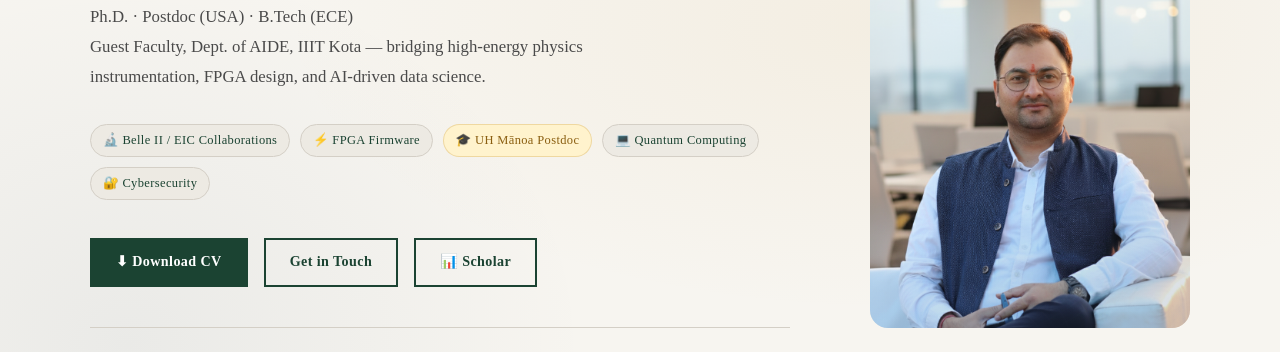
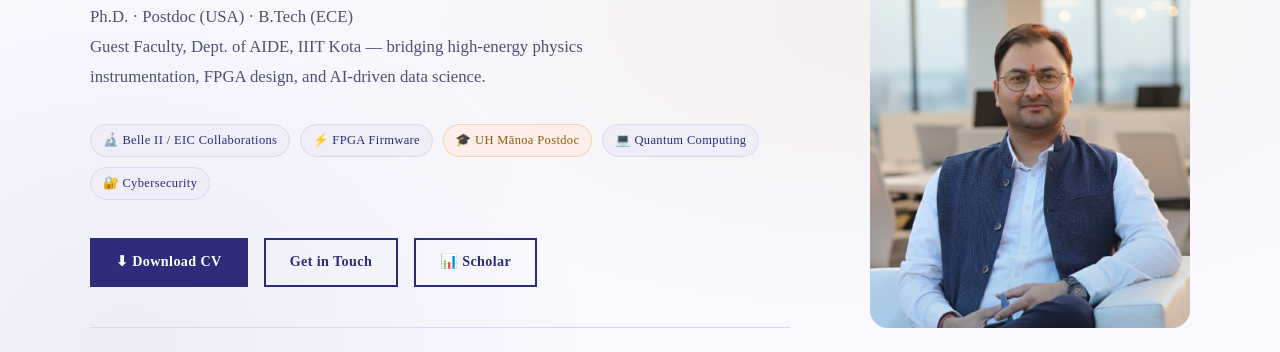
Before and after one commit to Shivang-UHM/shivang-uhm.github.io, a plain HTML site: page index.html in a window 1280 px wide. Shown: the part 295-647 px from the top of the page. Drawn offline with nearby package versions, Linux system fonts and the light colour scheme; no server answers; a web font is replaced by a local one.

Commit message:
Update index.html

```diff
--- a/index.html
+++ b/index.html
@@ -9,19 +9,18 @@
 <script src="https://cdnjs.cloudflare.com/ajax/libs/Chart.js/4.4.0/chart.umd.min.js"></script>
 <style>
   /* ── Tokens ───────────────────────────────────────────── */
- :root {
-  --navy:    #1B4332;
-  --navy2:   #2D6A4F;
-  --gold:    #B7860B;
-  --gold-lt: #FFF3CD;
-  --bg:      #F7F5F0;
+:root {
+  --navy:    #2D2B7A;
+  --navy2:   #3D3A9E;
+  --gold:    #E8572A;
+  --gold-lt: #FDEEE9;
+  --bg:      #F9F8FF;
   --card:    #FFFFFF;
-  --card2:   #EDEAE3;
-  --text:    #0A0A0A;
-  --muted:   #4A4A4A;
-  --border:  #D4CFC6;
+  --card2:   #EEEDF8;
+  --text:    #0D0D0D;
+  --muted:   #505070;
+  --border:  #D8D7EC;
 }
-
 
   /* ── Reset ────────────────────────────────────────────── */
   *, *::before, *::after { box-sizing: border-box; margin: 0; padding: 0; }
```
